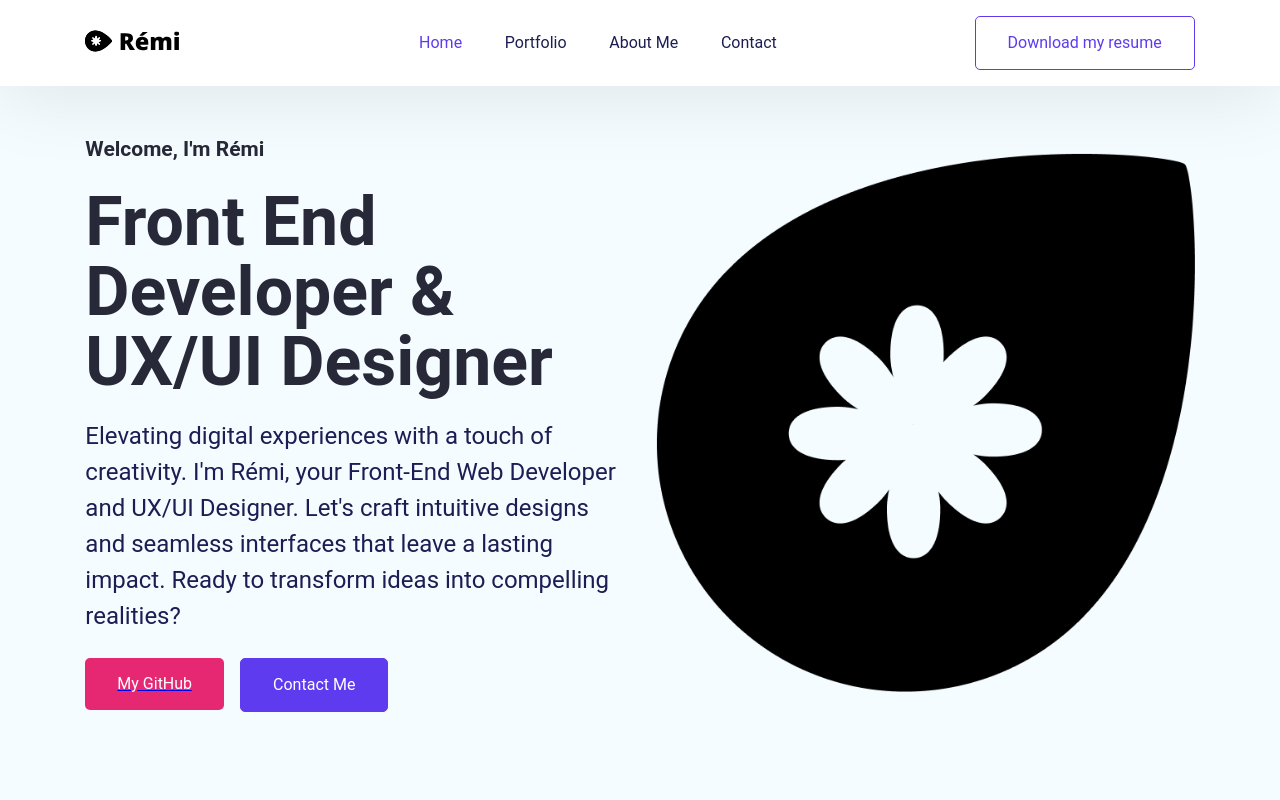
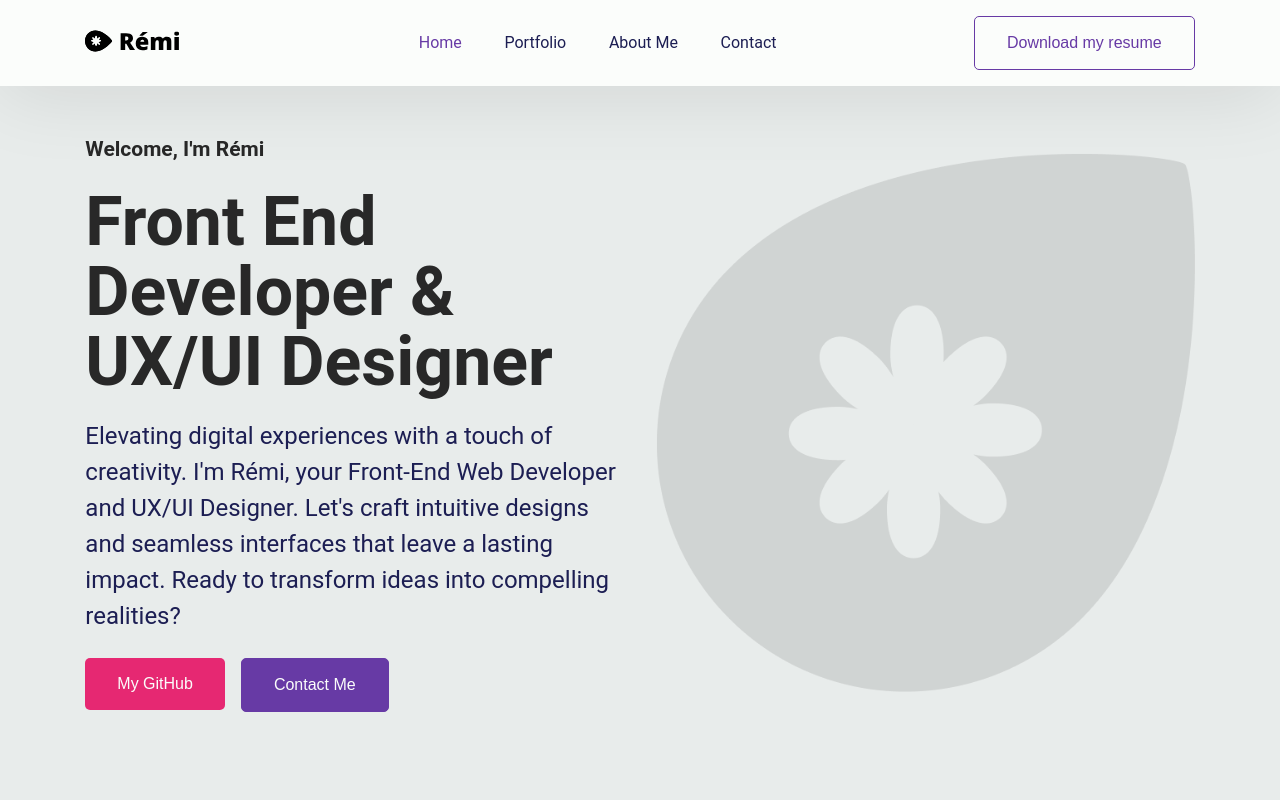
Before and after one commit to remilavigne/portfolio-2024, a React (Create React App) app: page / in a window 1280 px wide. Shown: the top 800 px of the page. Built offline with nearby package versions, Linux system fonts and the light colour scheme.

Commit message:
some css updated with new colors

```diff
--- a/src/App.css
+++ b/src/App.css
@@ -17,16 +17,21 @@ p {
   margin: 0;
 }
 :root {
-  --primary: #5e3bee;
-  --heading-color: #282938;
-  --bg-shade: #f5fcff;
+  --primary: #673AA5;
+  --heading-color: #282828;
+  --bg-shade: #E8ECEB;
   --github: #e62872;
   --darkblue: #1c1e53;
   --black: #000000;
-  --white: #ffffff;
+  --white: #FBFDFB;
 }
+
+a {
+  text-decoration: none;
+}
+
 .btn {
-  font-family: "Roboto";
+  /* font-family: "Roboto"; */
   display: inline-block;
   padding: 14px 32px;
   font-size: 16px;
@@ -139,7 +144,7 @@ h2 {
   display: flex;
   align-items: flex-start;
 }
-/* Portfolio, Testimonial & Contact Me */
+/* Portfolio & Contact Me */
 .sub--title {
   color: var(--heading-color);
   font-size: 16px;
@@ -195,6 +200,7 @@ h2 {
   gap: 32px;
   background-color: var(--bg-shade);
 }
+
 .hero--section--content-box {
   display: flex;
   flex-direction: column;
@@ -240,6 +246,7 @@ h2 {
 .hero--section--img > img {
   width: 100%;
   height: 100%;
+  opacity: 0.1;
 }
 /* Hero Section Style Ends */
 
@@ -488,7 +495,7 @@ h2 {
 }
 .contact--input {
   display: flex;
-  font-family: "Roboto";
+  /* font-family: "Roboto"; */
   padding: 16px;
   align-items: center;
   align-self: stretch;
```
